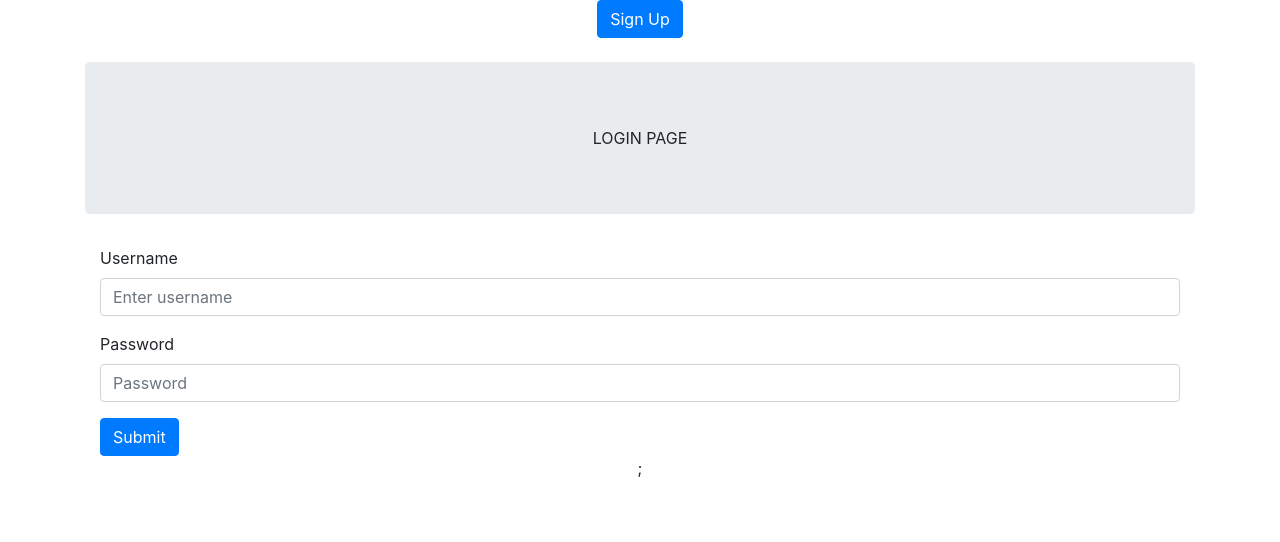
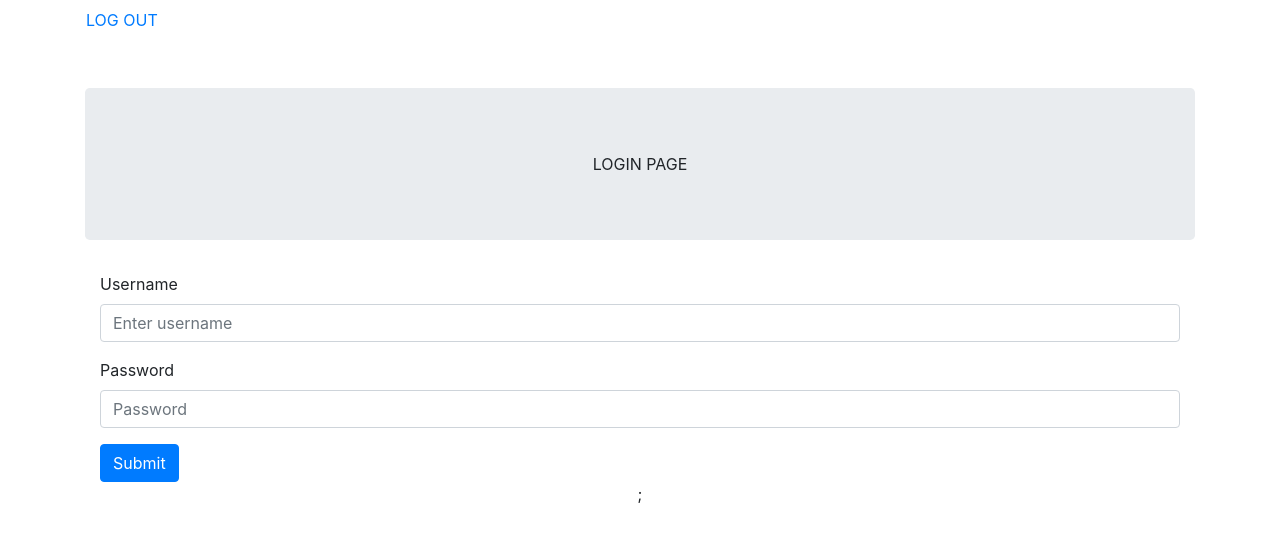
Before and after one commit to alexgimson86/PlacementApp, a React (Create React App) app in the folder personal_profile/: page / in a window 1280 px wide. Shown: the top 542 px of the page. Built offline with nearby package versions, Linux system fonts and the light colour scheme.

Commit message:
added nav link

```diff
--- a/personal_profile/src/components/login.js
+++ b/personal_profile/src/components/login.js
@@ -1,5 +1,5 @@
 import React, { Component } from 'react';
-import { Form, Button, Container, Jumbotron } from 'react-bootstrap'
+import { Form, Button, Container, Jumbotron, Row, Col, Nav} from 'react-bootstrap'
 import axios from 'axios'
 import {
     BrowserRouter as Router,
@@ -69,7 +69,11 @@ class Login extends Component {
         else {
             return (
                 <Container>
-                    <Button onClick={this.goToSignup}>Sign Up</Button>
+                <Row>
+                    <Nav.Link className="justify-content-start" onClick={this.handleLogout}>
+                        LOG OUT
+                    </Nav.Link>
+                </Row>
                     <br /> <br />
                     <Jumbotron>LOGIN PAGE</Jumbotron>
                     <Container>
```
